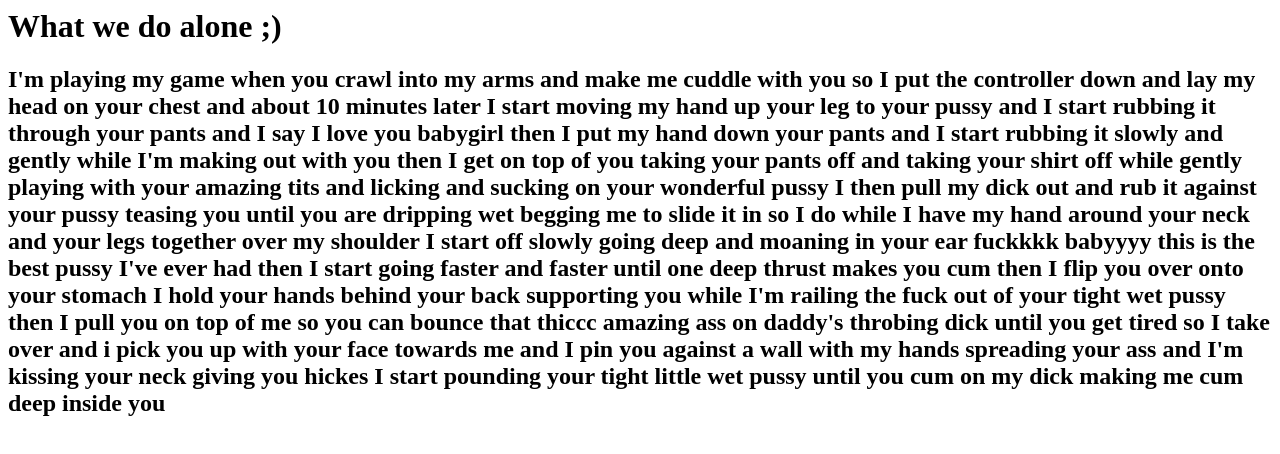
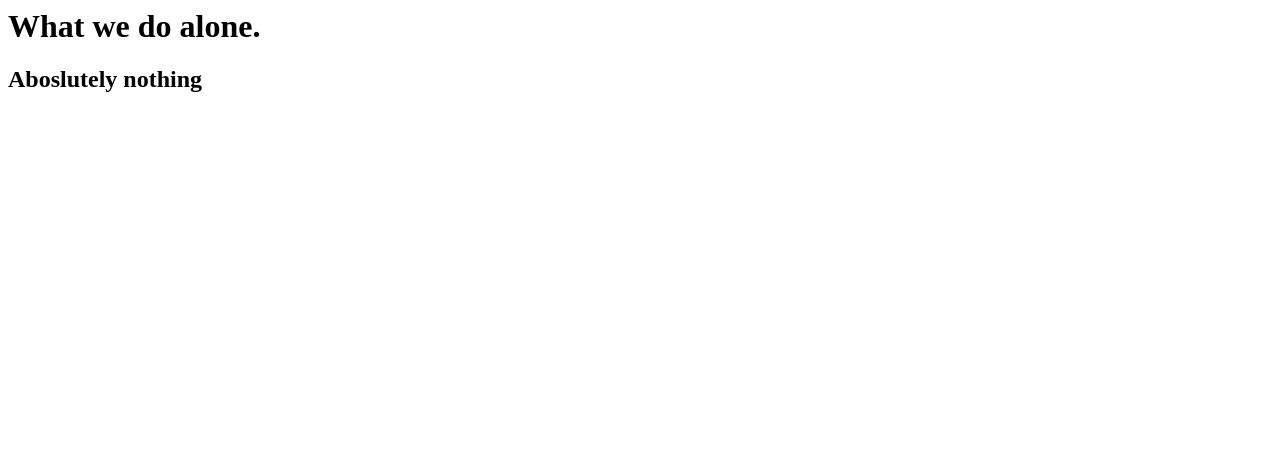
Before and after one commit to mseal5/fun, a plain HTML site: page epic.html in a window 1280 px wide. Drawn offline with Linux system fonts and the light colour scheme.

Commit message:
Update epic.html

```diff
--- a/epic.html
+++ b/epic.html
@@ -1,8 +1,7 @@
 <title>Us</title>
 </a></body></html>
-<h1>What we do alone ;)</h1>
+<h1>What we do alone.</h1>
 <p><h2>
-I'm playing my game when you crawl into my arms and make me cuddle with you so I put the controller down and lay my head on your chest and about 10 minutes later I start moving my hand up your leg to your pussy and I start rubbing it through your pants and I say I love you babygirl then I put my hand down your pants and I start rubbing it slowly and gently while I'm making out with you then I get on top of you taking your pants off and taking your shirt off while gently playing with your amazing tits and licking and sucking on your wonderful pussy I then pull my dick out and rub it against your pussy teasing you until you are dripping wet begging me to slide it in so I do while I have my hand around your neck and your legs together over my shoulder I start off slowly going deep and moaning in your ear fuckkkk babyyyy this is the best pussy I've ever had then I start going faster and faster until one deep thrust makes you cum then I flip you over onto your stomach I hold your hands behind your back supporting you while I'm railing the fuck out of your tight wet pussy then I pull you on top of me so you can bounce that thiccc amazing ass on daddy's throbing dick until you get tired so I take over and i pick you up with your face towards me and I pin you against a wall with my hands spreading your ass and I'm kissing your neck giving you hickes I start pounding your tight little wet pussy until you cum on my dick making me cum deep inside you
-
+Aboslutely nothing
 
 <h2>
```
